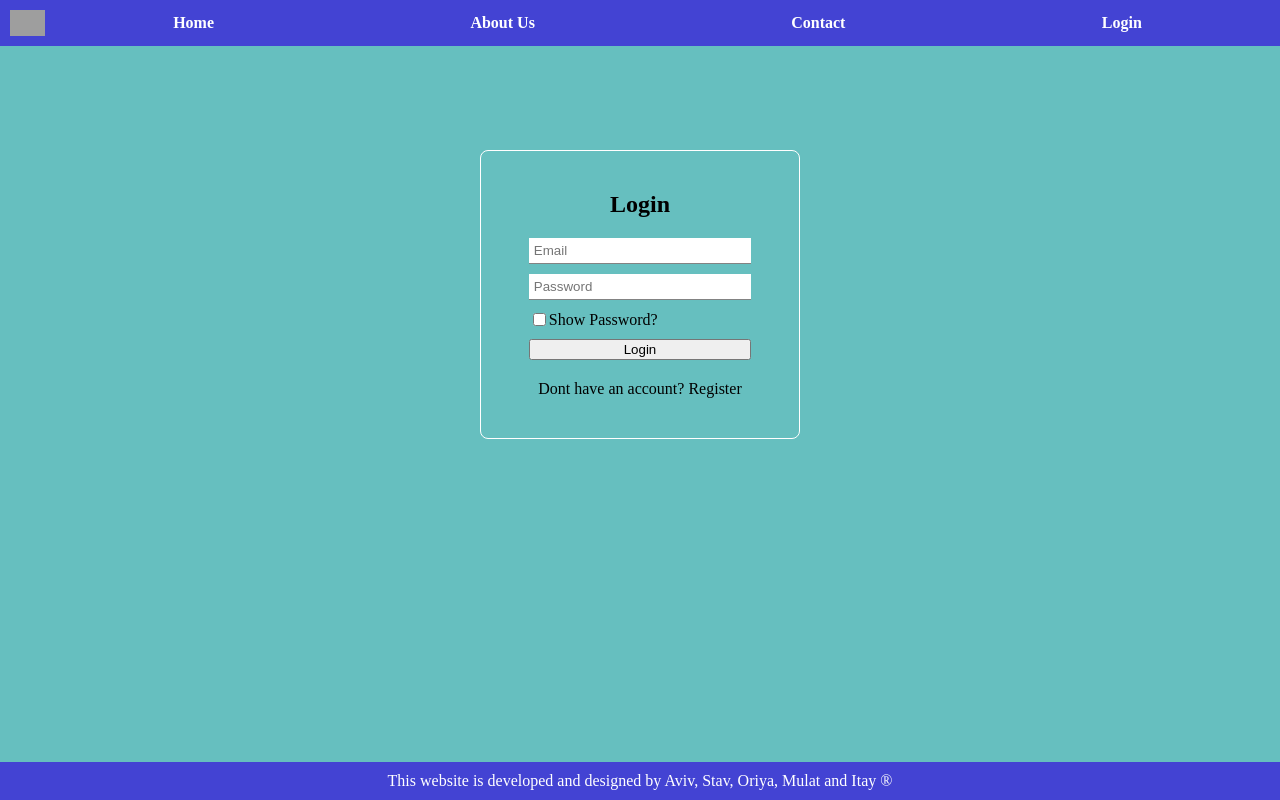
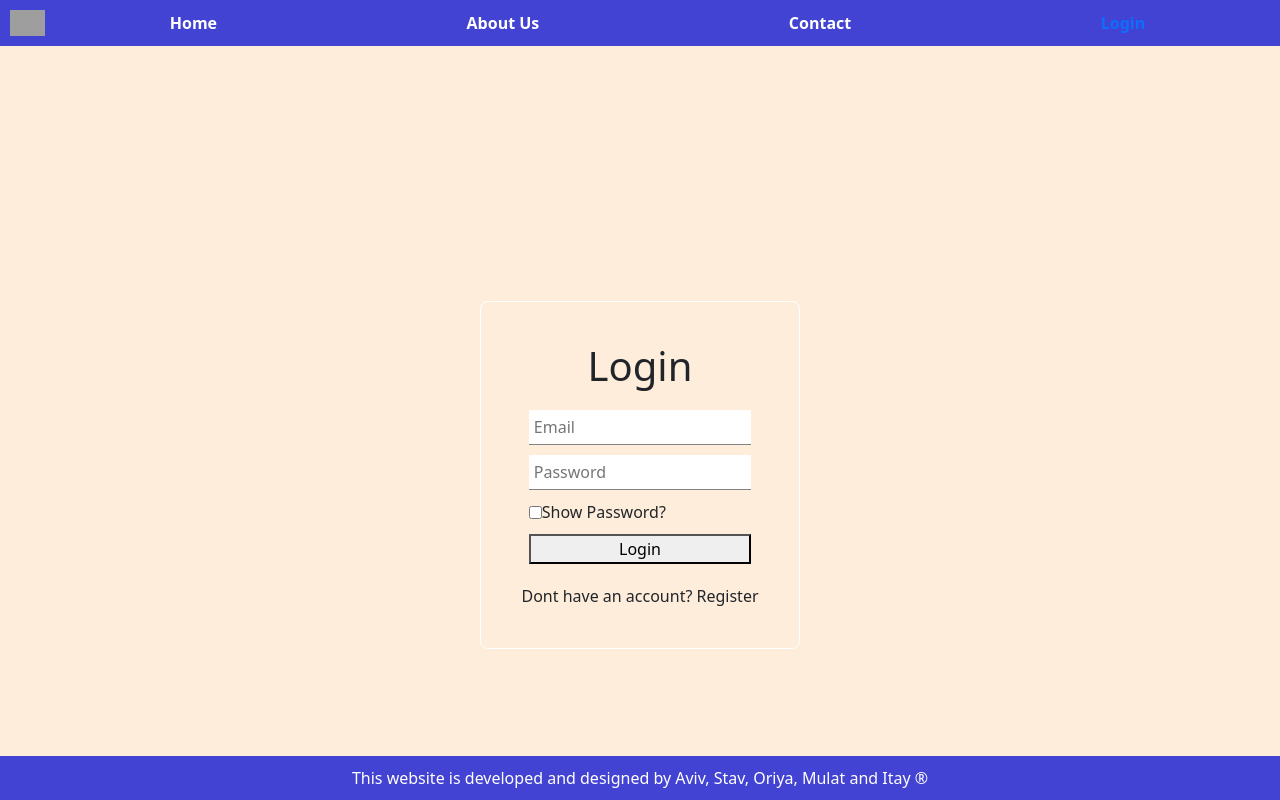
Before and after one commit to mulatmek/movie_project, a React (Create React App) app in the folder client/: page /login in a window 1280 px wide. Built offline with nearby package versions, Linux system fonts and the light colour scheme; grey boxes are pictures that could not be loaded.

Commit message:
i edited the css file, admin page and home page

```diff
--- a/client/src/components/MainHeader.js
+++ b/client/src/components/MainHeader.js
@@ -11,18 +11,19 @@ const MainHeader = () => {
 
   return (
     <header>
+      <link href="https://cdn.jsdelivr.net/npm/bootstrap@5.0.2/dist/css/bootstrap.min.css" rel="stylesheet" integrity="sha384-EVSTQN3/azprG1Anm3QDgpJLIm9Nao0Yz1ztcQTwFspd3yD65VohhpuuCOmLASjC" crossorigin="anonymous"></link>
       <img
         src="https://getbootstrap.com/docs/4.0/assets/brand/bootstrap-solid.svg"
         alt="Logo"
       />
       <nav>
-        <Link to="/">Home</Link>
-        <Link to="/about">About Us</Link>
-        <Link to="/contact">Contact</Link>
-        {ctx.user && <Link to="/dashboard">Dashboard</Link>}
-        {ctx.user?.isAdmin && <Link to="/admin">Admin Page</Link>}
+        <Link class="manu" to="/">Home</Link>
+        <Link class="manu" to="/about">About Us</Link>
+        <Link class="manu" to="/contact">Contact</Link>
+        {ctx.user && <Link class="manu" to="/dashboard">Dashboard</Link>}
+        {ctx.user?.isAdmin && <Link class="manu" to="/admin">Admin Page</Link>}
         {ctx.user && (
-          <span class="logout" onClick={logout}>
+          <span class="manu" onClick={logout}>
             Logout
           </span>
         )}
--- a/client/src/index.css
+++ b/client/src/index.css
@@ -1,40 +1,17 @@
 * {
   box-sizing: border-box;
 }
-
-body {
-  margin: 0;
-  background-color: #66bfbf;
-  text-align: center;
-}
-
 #root {
   min-height: 100vh;
   display: flex;
   flex-direction: column;
 }
 
-ul,
-h1,
-h2,
-h3,
-h4,
-h5,
-h6,
-p {
-  padding: 0;
-  margin: 0;
-}
-
-a {
+.manu {
   color: white;
 }
 
-.logout {
-  color: white;
-}
-
-a:hover {
+.manu:hover {
   color: red;
 }
 
@@ -85,13 +62,6 @@ header nav > *:hover {
   box-shadow: 0 0 10px #000;
 }
 
-.error-page,
-.movie-page,
-.home-page,
-.login-page {
-  display: grid;
-  place-items: center;
-}
 
 .login-page .form-container {
   margin-top: 150px;
@@ -139,6 +109,7 @@ header nav > *:hover {
 }
 
 .admin-page {
+  background-color:rgb(255, 237, 219);
   margin-top: 50px;
   flex: 1;
   display: flex;
@@ -153,7 +124,7 @@ header nav > *:hover {
   margin-right: 400px;
 }
 
-.add-movie-button {
+#add-button {
   margin: 40px;
 }
 
@@ -188,14 +159,16 @@ header nav > *:hover {
   gap: 10px;
 }
 
-.close-modal {
+#close-modal {
   cursor: pointer;
   position: absolute;
   right: 10px;
   top: 10px;
 }
 
+
 .dashboard-page {
+  background-color:rgb(255, 237, 219);
   flex: 1;
   display: flex;
   flex-direction: column;
@@ -206,15 +179,22 @@ header nav > *:hover {
 .dashboard-page ul > * {
   list-style: none;
   padding: 5px;
-  display: flex;
 }
 
-/* #edit-button{
+ #edit-button{
+  position: absolute;
+  right: 180px;
 
-} */
+}
 
 #delete-button {
-  margin-bottom: 50px;
+  cursor: pointer;
+  position: absolute;
+  right: 100px;
+}
+
+.actions{
+  margin-bottom: 100px;
 }
 
 .home-page {
@@ -223,11 +203,65 @@ header nav > *:hover {
 .movie-information-name {
   margin: 150px;
   color: blue;
-  text-shadow: 2px 2px 10px yellow;
+  text-shadow: 2px 2px 10px red;
+}
+
+.movie-page{
+  background-color:rgb(255, 237, 219);
+  flex: 1;
+  display: flex;
+  flex-direction: column;
+  justify-content: center;
+  align-items: center;
+
+}
+
+.contact-page{
+  background-color:rgb(255, 237, 219);
+  flex: 1;
+  display: flex;
+  flex-direction: column;
+  justify-content: center;
+  align-items: center;
+  display: grid;
+  place-items: center;
+}
+
+.error-page{
+  background-color:rgb(255, 237, 219);
+  flex: 1;
+  display: flex;
+  flex-direction: column;
+  justify-content: center;
+  align-items: center;
+  display: grid;
+  place-items: center;
+}
+
+.login-page{
+  background-color:rgb(255, 237, 219);
+  flex: 1;
+  display: flex;
+  flex-direction: column;
+  justify-content: center;
+  align-items: center;
+  display: grid;
+  place-items: center;
+}
+
+.home-page{
+  background-image: url("netflix.jpg");
+  color:gold;
+  flex: 1;
+  display: flex;
+  flex-direction: column;
+  justify-content: center;
+  align-items: center;
+  display: grid;
+  place-items: center;
 }
 
 .footer {
-  position: fixed;
   color: white;
   bottom: 0;
 }
--- a/client/src/views/AdminPage.js
+++ b/client/src/views/AdminPage.js
@@ -2,7 +2,6 @@ import axios from "axios";
 import { useContext, useEffect, useState } from "react";
 import { useNavigate } from "react-router-dom";
 import { Context } from "../context";
-
 import { movieService } from "../services/movie.service";
 
 //Bootstarp addition to css
@@ -80,12 +79,10 @@ const AdminPage = () => {
       });
     } catch (e) {}
   };
-
   return (
-    <div className="admin-page">
-      <button
-        id="button"
-        class="add-movie-button"
+        <body className="admin-page">
+      <button type="button" class="btn btn-success"
+        id="add-button"
         onClick={() => setIsAddMovie(true)}
       >
         Add movie
@@ -101,13 +98,13 @@ const AdminPage = () => {
               />
               <h4 class="movie-name">{movie.title}</h4>
               <div className="actions">
-                <button
+                <button type="button" class="btn btn-danger"
                   id="delete-button"
                   onClick={() => deleteMovie(movie.id)}
                 >
                   Delete
                 </button>
-                <button
+                <button type="button" class="btn btn-primary"
                   id="edit-button"
                   onClick={() => {
                     setIsEditMovie(true);
@@ -122,8 +119,8 @@ const AdminPage = () => {
       </ul>
       {(isAddMovie || isEditMovie) && (
         <div className="add-movie-modal">
-          <button
-            className="close-modal"
+          <button type="button" class="btn btn-outline-danger"
+            id="close-modal"
             onClick={() => {
               setIsEditMovie(false);
               setIsAddMovie(false);
@@ -188,10 +185,10 @@ const AdminPage = () => {
             <option value="sci-fi">Science Fiction</option>
             <option value="fantasy">Fantasy</option>
           </select>
-          <button onClick={handleSave}>Save</button>
+          <button type="button" class="btn btn-outline-success" onClick={handleSave}>Save</button>
         </div>
       )}
-    </div>
+    </body>
   );
 };
 
--- a/client/src/views/Contact.js
+++ b/client/src/views/Contact.js
@@ -1,11 +1,11 @@
 const Contact = () => {
   return (
-    <div>
+    <body className="contact-page">
       <h3 class="contact-us">get in touch with us</h3>
       <a class="email" href="mailto:stav3434@gmail.com">
         CONTACT US
       </a>
-    </div>
+    </body>
   );
 };
 export default Contact;
--- a/client/src/views/HomePage.js
+++ b/client/src/views/HomePage.js
@@ -2,6 +2,7 @@ import { useEffect, useState } from "react";
 import { movieService } from "../services/movie.service";
 import { userService } from "../services/user.service";
 import { Link } from "react-router-dom";
+<link href="https://cdn.jsdelivr.net/npm/bootstrap@5.0.2/dist/css/bootstrap.min.css" rel="stylesheet" integrity="sha384-EVSTQN3/azprG1Anm3QDgpJLIm9Nao0Yz1ztcQTwFspd3yD65VohhpuuCOmLASjC" crossorigin="anonymous"></link>
 
 const HomePage = () => {
   const [countMovies, setCountMovies] = useState(null);
@@ -49,10 +50,25 @@ const HomePage = () => {
 
   return (
     <div className="home-page">
-      <div className="totalUsers">
-        There are {countUsers} registered users in our website!
+        <div>
+          <il>
+          <ul>
+            {movies.length &&
+              movies.map((movie) => (
+                <li key={movie.id}>
+                  <img
+                class="movie-picture"
+                src={movie.imageUrl}
+                alt="movie poster"
+              />
+                  <Link to={`/movie/${movie.id}`}>{movie.title}</Link>
+                </li>
+              ))}
+          </ul>
+          </il>
       </div>
-      <div className="totalMovies">
+        <p> There are {countUsers} registered users in our website!</p>
+        <div className="totalMovies">
         <p>There are {countMovies} movies in our website!</p>
       </div>
       <div className="CountByGenre">
@@ -62,18 +78,7 @@ const HomePage = () => {
               Genre: {item._id.genre}, number of movies: {item.count}
             </p>
           ))}
-
-        <div>
-          <ul>
-            {movies.length &&
-              movies.map((movie) => (
-                <li key={movie.id}>
-                  <Link to={`/movie/${movie.id}`}>{movie.title}</Link>
-                </li>
-              ))}
-          </ul>
         </div>
-      </div>
     </div>
   );
 };
```
Also changed, not shown: client/src/netflix.jpg (added), 1 other file (tests, documents, lock files or other folders).
